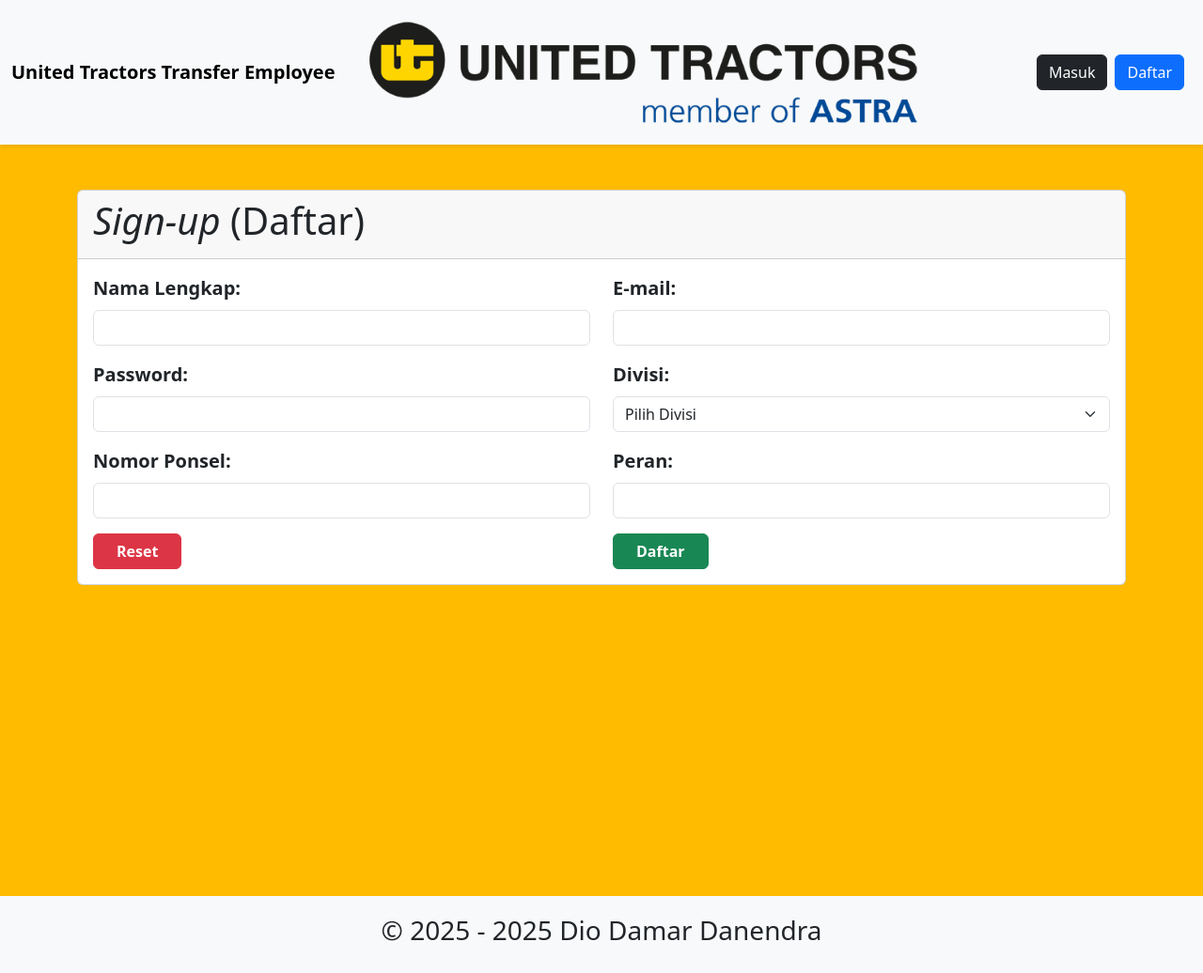
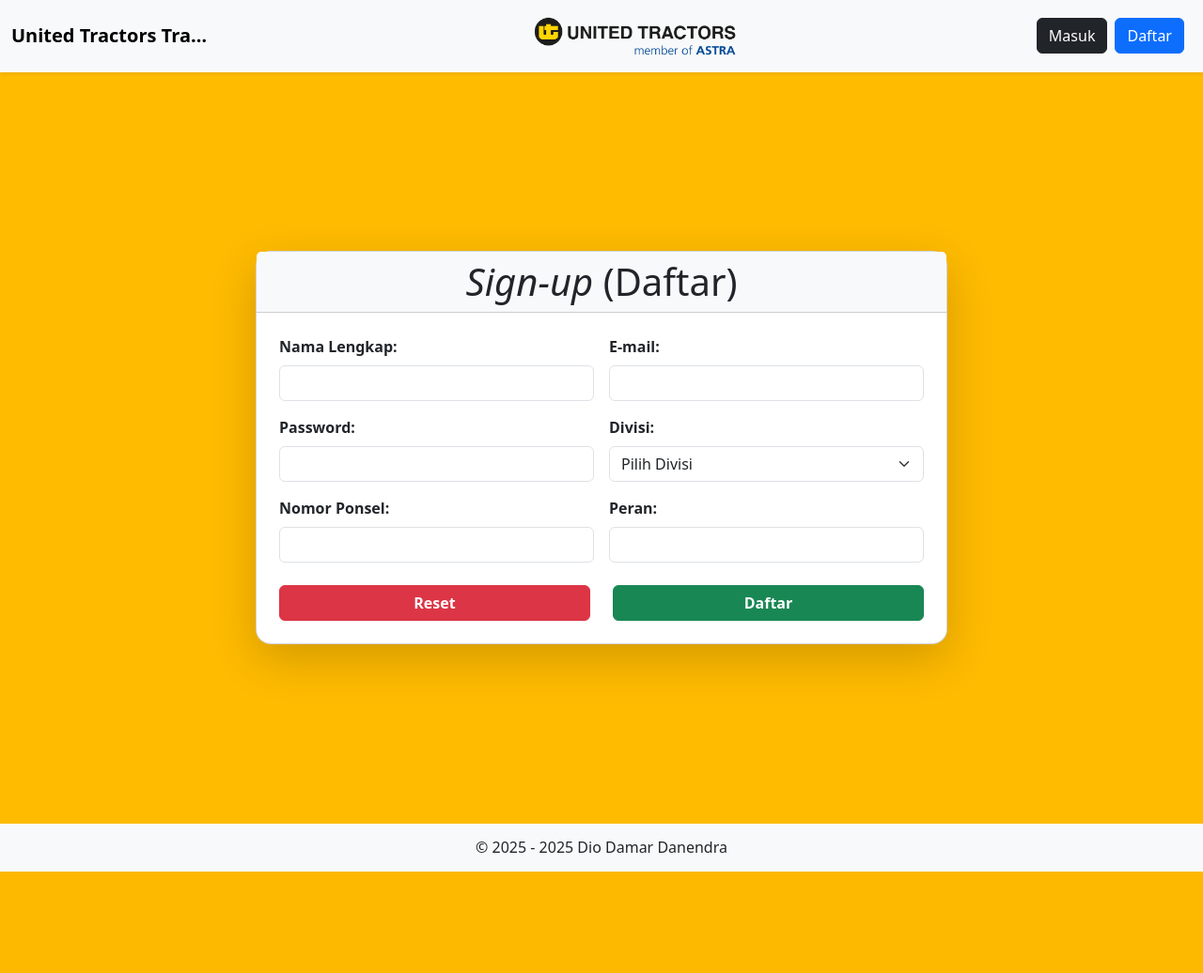
Before and after one commit to Dio-Damar-Danendra-Portofolio/Transfer-Employee-United-Tractors, a PHP site: page /sign_up.php in a window 1280 px wide. Shown: the whole page at 94% size. After the commit the page ends 928 px from the top, so only its background shows below. Run offline with PHP 8.4, Linux system fonts and the light colour scheme; some libraries are stand-ins or nearby versions.

Commit message:
Update proyek Situs Transfer Employee UT

```diff
--- a/beranda.php
+++ b/beranda.php
@@ -8,10 +8,10 @@
   <!-- Navbar -->
   <?php include "include/header.php"; ?>
   <!-- Hero Section -->
-  <main class="d-flex vh-100 justify-content-center align-items-center" style="background-color: #ffbb00ff;">
+  <main class="d-flex justify-content-center align-items-center py-5" style="background-color: #ffbb00ff; min-height: 80vh;">
     <div class="container text-center">
-      <h1>Selamat Datang di situs Transfer Employee UT, <?php echo $_SESSION['NAME'];?>!</h1>
-      <p class="text text-dark fs-3">Disini Anda bisa mencetak data untuk karyawan yang berpindah divisi.</p>
+      <h1 class="fw-bold">Selamat Datang di situs Transfer Employee UT, <?php echo $_SESSION['NAME'];?>!</h1>
+      <p class="text-dark fs-5">Di sini Anda bisa mencetak data untuk karyawan yang berpindah divisi.</p>
     </div>
   </main>
   <!-- Footer -->
--- a/include/footer.php
+++ b/include/footer.php
@@ -1,3 +1,5 @@
-<footer>
-    <h3 class="text-dark text-center">&copy; <?php echo "2025 - " . date("Y"); ?> Dio Damar Danendra</h3>
-</footer>
+  <footer class="bg-light py-3 mt-auto">
+    <div class="container text-center">
+      <h6 class="text-dark m-0">&copy; <?php echo "2025 - " . date("Y"); ?> Dio Damar Danendra</h6>
+    </div>
+  </footer>
--- a/include/header.php
+++ b/include/header.php
@@ -1,13 +1,20 @@
-<header>
+  <header>
     <nav class="navbar navbar-expand-lg navbar-light bg-light shadow-sm">
       <div class="container-fluid">
-        <a class="navbar-brand fw-bold" href="<?php echo isset($_SESSION['NAME']) ? 'beranda' : 'index'?>.php">United Tractors Transfer Employee</a>
-        <button class="navbar-toggler" type="button" data-bs-toggle="collapse" data-bs-target="#navbarNavDropdown">
+        <a class="navbar-brand fw-bold text-truncate" style="max-width: 220px;"
+           href="<?php echo isset($_SESSION['NAME']) ? 'beranda' : 'index'?>.php">
+           United Tractors Transfer Employee
+        </a>
+        <button class="navbar-toggler" type="button" data-bs-toggle="collapse"
+                data-bs-target="#navbarNavDropdown" aria-controls="navbarNavDropdown"
+                aria-expanded="false" aria-label="Toggle navigation">
           <span class="navbar-toggler-icon"></span>
         </button>
+
         <div class="collapse navbar-collapse" id="navbarNavDropdown">
         <?php if (isset($_SESSION['ID'])) { ?>
-          <ul class="navbar-nav d-flex justify-content-center w-100">
+          <!-- Menu untuk user yang login -->
+          <ul class="navbar-nav mx-auto text-center">
             <li class="nav-item"><a class="nav-link" href="beranda.php">Beranda</a></li>
             <li class="nav-item"><a class="nav-link" href="unggah_excel.php">Unggah Excel</a></li>
             <li class="nav-item"><a class="nav-link" href="tentang_situs.php">Tentang Situs</a></li>
@@ -15,21 +22,24 @@
             <li class="nav-item"><a class="nav-link" href="https://www.unitedtractors.com/visi-misi/" target="_blank" onclick="konfirmasiVisiMisi()">Visi dan Misi</a></li>
           </ul>
         <?php } else { ?>
-          <ul class="navbar-nav me-auto mb-2 mb-lg-0 justify-content-center w-100">
-            <li class="nav-item">
+          <!-- Menu untuk user yang belum login -->
+          <ul class="navbar-nav mx-auto">
+            <li class="nav-item text-center">
               <a class="nav-link" href="https://www.unitedtractors.com" target="_blank" onclick="konfirmasiSitusUT()">
-                <img src="images/logo-ut-baru.png" width="85%" alt="Gambar tidak tersedia">
+                <img src="images/logo-ut-baru.png" class="img-fluid" style="max-height: 45px;" alt="Logo UT">
               </a>
             </li>
           </ul>
         <?php } ?>
-          <div class="d-flex">
+
+          <!-- Tombol kanan -->
+          <div class="d-flex flex-wrap justify-content-center mt-2 mt-lg-0">
             <?php if (!isset($_SESSION['ID'])) { ?>
-              <a href="login.php" class="btn btn-dark me-2">Masuk</a>
-              <a href="sign_up.php" class="btn btn-primary me-2">Daftar</a>
+              <a href="login.php" class="btn btn-dark me-2 mb-2 mb-lg-0">Masuk</a>
+              <a href="sign_up.php" class="btn btn-primary me-2 mb-2 mb-lg-0">Daftar</a>
             <?php } else { ?>
-              <a href="profil_pengguna.php" class="btn btn-info me-2">Profil Pengguna</a>
-              <a href="logout.php" class="btn btn-danger me-2">Keluar (<i>Logout</i>)</a>
+              <a href="profil_pengguna.php" class="btn btn-info me-2 mb-2 mb-lg-0">Profil</a>
+              <a href="logout.php" class="btn btn-danger me-2 mb-2 mb-lg-0">Keluar (<i>Logout</i>)</a>
             <?php } ?>
           </div>
         </div>
--- a/sign_up.php
+++ b/sign_up.php
@@ -9,65 +9,65 @@
   <?php include "include/header.php"; ?>
 
   <!-- Hero Section -->
-  <main class="vh-100 justify-content-center align-items-center p-5" style="background-color: #ffbb00ff;">
+  <main class="d-flex justify-content-center align-items-center min-vh-100 py-5" style="background-color: #ffbb00ff;">
     <div class="container">
-      <div class="card">
-          <div class="card-header">
-              <h1 class="text-dark"><i>Sign-up</i> (Daftar)</h1>
+      <div class="row justify-content-center">
+        <div class="col-12 col-md-10 col-lg-8">
+          <div class="card shadow-lg rounded-4">
+            <div class="card-header bg-light">
+              <h1 class="text-dark text-center m-0"><i>Sign-up</i> (Daftar)</h1>
             </div>
-          <div class="card-body">
+            <div class="card-body p-4">
               <form action="" method="post">
-              <div class="row mb-3">
-                <div class="col-md-6">
-                  <label for="name" class="form-label text-dark fw-bold fs-5">Nama Lengkap: </label>
+                <div class="row g-3">
+                  <div class="col-12 col-md-6">
+                    <label for="name" class="form-label text-dark fw-bold">Nama Lengkap:</label>
                     <input type="text" class="form-control" name="name" id="name" required>
                   </div>
-                <div class="col-md-6">
-                  <label for="email" class="form-label text-dark fw-bold fs-5">E-mail: </label>
+                  <div class="col-12 col-md-6">
+                    <label for="email" class="form-label text-dark fw-bold">E-mail:</label>
                     <input type="email" class="form-control" name="email" id="email" required>
                   </div>
-              </div>
-              <div class="row mb-3">
-                <div class="col-md-6">
-                  <label for="password" class="form-label text-dark fw-bold fs-5">Password: </label>
+                  <div class="col-12 col-md-6">
+                    <label for="password" class="form-label text-dark fw-bold">Password:</label>
                     <input type="password" class="form-control" name="password" id="password" required>
                   </div>
-                <div class="col-md-6">
-                  <label for="division" class="form-label text-dark fw-bold fs-5">Divisi: </label>
+                  <div class="col-12 col-md-6">
+                    <label for="division" class="form-label text-dark fw-bold">Divisi:</label>
                     <select name="division" id="division" class="form-select" required>
+                      <option value="">Pilih Divisi</option>
                       <?php include "backend/divisi.php"; ?>
-                    <option value="">Pilih Divisi</option>
                       <?php foreach ($divisi as $div) { ?>
                         <option value="<?= $div ?>"><?= $div ?></option>
                       <?php } ?>
                     </select>
                   </div>
+                  <div class="col-12 col-md-6">
+                    <label for="phone_number" class="form-label text-dark fw-bold">Nomor Ponsel:</label>
+                    <input type="tel" class="form-control" name="phone_number" id="phone_number" required>
                   </div>
-              <div class="row mb-3">
-                <div class="col-md-6">
-                  <label for="phone_number" class="form-label text-dark fw-bold fs-5">
-                  Nomor Ponsel:
-                  </label>
-                  <input class="form-control" type="tel" name="phone_number" id="phone_number" required>
-                </div>
-                <div class="col-md-6">
-                  <label for="role" class="form-label text-dark fw-bold fs-5">Peran: </label>
-                  <input type="text" name="role" id="role" class="form-control" required>
+                  <div class="col-12 col-md-6">
+                    <label for="role" class="form-label text-dark fw-bold">Peran:</label>
+                    <input type="text" class="form-control" name="role" id="role" required>
                   </div>
                 </div>
-              <div class="row">
-                <div class="col-md-6">
-                  <button type="reset" class="btn btn-danger fw-bold px-4">Reset</button>
+
+                <div class="row mt-4">
+                  <div class="col-6 d-grid">
+                    <button type="reset" class="btn btn-danger fw-bold">Reset</button>
                   </div>
-                <div class="col-md-6">
-                  <button type="submit" class="btn btn-success fw-bold px-4" name="daftar">Daftar</button>
+                  <div class="col-6 d-grid">
+                    <button type="submit" class="btn btn-success fw-bold" name="daftar">Daftar</button>
                   </div>
                 </div>
               </form>
             </div>
           </div>
         </div>
+      </div>
+    </div>
   </main>
+
   <!-- Footer -->
   <?php include "include/footer.php"; ?>
 </body>
```
Also changed, not shown: daftar_berkas_excel.php (+17 -9 lines), edit_profil.php (+27 -23 lines), index.php (+13 -2 lines), login.php (+20 -26 lines), profil_pengguna.php (+21 -13 lines), tentang_situs.php (+15 -11 lines), unggah_excel.php (+35 -29 lines). Lines whose indentation alone changed are shown as unchanged.
